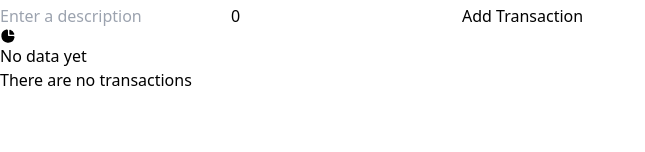
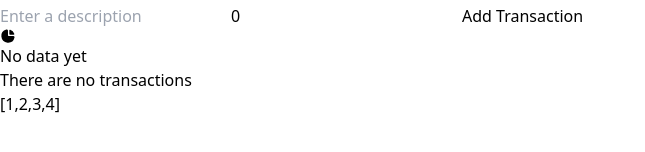
Before and after one commit to victorvzn/g22-react-usereducer-expense-tracker, a React (Vite) app: page / in a window 1280 px wide. Shown: the part 188-340 px from the top of the page, without its empty margins (0-645 px from the left). Built offline with nearby package versions, Linux system fonts and the light colour scheme.

Commit message:
imprimiendo el estado transactions

```diff
--- a/src/components/transactions/TransactionList.jsx
+++ b/src/components/transactions/TransactionList.jsx
@@ -1,8 +1,14 @@
+import { useGlobalState } from "../../context/GlobalState"
+
 const TransactionList = () => {
+const { transactions } = useGlobalState()
+
   return (
     <div className="bg-zinc-900 p-4 my-2 rounded-md">
       <div className="h-full flex items-center justify-center w-full flex-col">
         <h1 className="text-2xl font-semibold my-2">There are no transactions</h1>
+
+        {JSON.stringify(transactions)}
       </div>
     </div>
   )
--- a/src/context/GlobalState.jsx
+++ b/src/context/GlobalState.jsx
@@ -2,7 +2,7 @@ import { useContext, createContext, useReducer } from 'react'
 import AppReducer from './AppReducer.jsx'
 
 const initialState = {
-  transactions: []
+  transactions: [1, 2, 3, 4]
 }
 
 export const Context = createContext(initialState)
```
